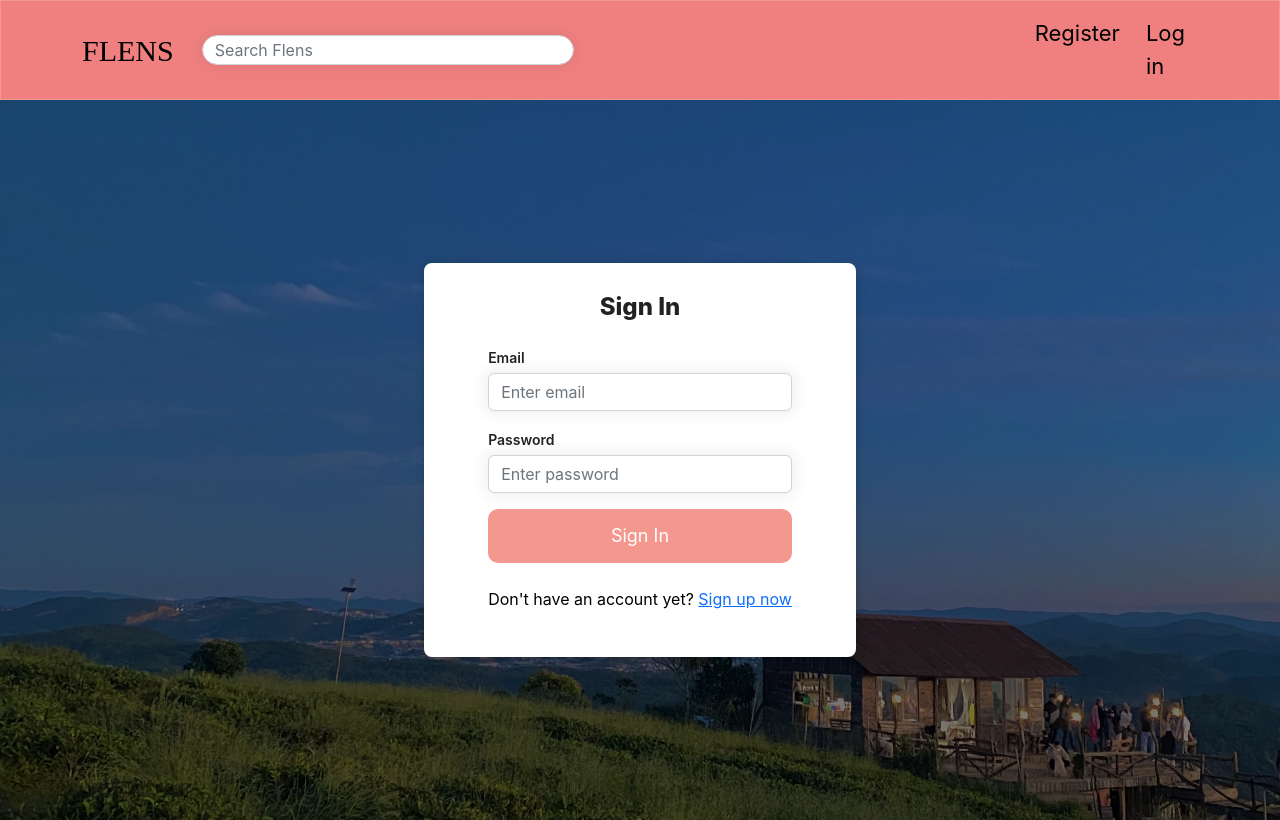
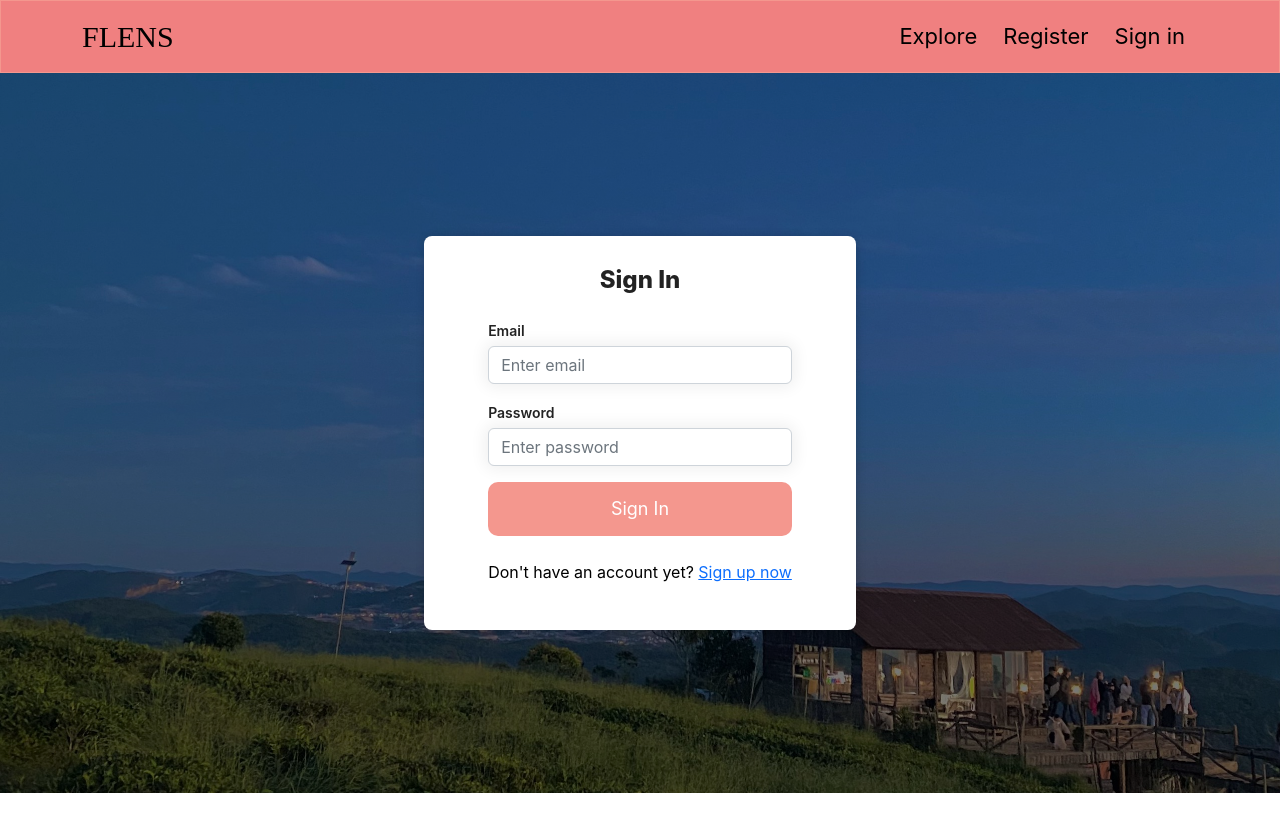
Before and after one commit to HUNG-rushb/Flens, a React (Create React App) app: page /login in a window 1280 px wide. Built offline with nearby package versions, Linux system fonts and the light colour scheme.

Commit message:
update Navbar

```diff
--- a/src/components/NavBar/LogOutButton.jsx
+++ b/src/components/NavBar/LogOutButton.jsx
@@ -1,9 +1,9 @@
+import { useAuthDispatch } from '../../context/AuthContext';
+import { logout } from '../../context/actions/AuthActions';
 import React from 'react';
 import { Nav } from 'react-bootstrap';
+import { BoxArrowRight } from 'react-bootstrap-icons';
 import { useNavigate } from 'react-router-dom';
-import { logout } from '../../context/actions/AuthActions';
-import { useAuthDispatch } from '../../context/AuthContext';
-import { BoxArrowRight } from 'react-bootstrap-icons';
 
 const LogOutButton = () => {
   const dispatch = useAuthDispatch();
@@ -11,7 +11,7 @@ const LogOutButton = () => {
 
   const handleLogout = () => {
     logout(dispatch);
-    navigate('/');
+    // navigate('/');
   };
 
   return (
--- a/src/components/NavBar/NavBar.jsx
+++ b/src/components/NavBar/NavBar.jsx
@@ -1,37 +1,48 @@
+import { useAuthState } from '../../context/AuthContext.js';
+import LogOutButton from './LogOutButton.jsx';
+import './NavBar.css';
+import NavbarSearch from './NavbarSearch.jsx';
 import React, { useContext } from 'react';
 import { Navbar, Container, Nav } from 'react-bootstrap';
 import { Bell, Envelope, PersonCircle } from 'react-bootstrap-icons';
 import { Link } from 'react-router-dom';
-import NavbarSearch from './NavbarSearch.jsx';
-import LogOutButton from './LogOutButton.jsx';
-import './NavBar.css';
-import { useAuthState } from '../../context/AuthContext.js';
 
 const NavBar = () => {
   const { userDetails, token } = useAuthState();
+  const isNotAuthenticated = userDetails === '' && token === '';
 
   return (
     <Navbar expand="md">
       <Container className="navbar-items">
+        {isNotAuthenticated ? (
+          <Navbar.Brand href="/explore" bg="light">
+            FLENS
+          </Navbar.Brand>
+        ) : (
           <Navbar.Brand href="/" bg="light">
             FLENS
           </Navbar.Brand>
+        )}
 
         <Navbar.Toggle aria-controls="basic-navbar-nav" />
 
-        <Navbar.Collapse id="basic-navbar-nav">
-          <NavbarSearch />
-
-          {userDetails === '' && token === '' ? (
+        <Navbar.Collapse className="justify-content-end">
+          {isNotAuthenticated ? (
             <Nav>
+              <Nav.Link as={Link} to="/explore">
+                Explore
+              </Nav.Link>
               <Nav.Link as={Link} to="/register">
                 Register
               </Nav.Link>
               <Nav.Link as={Link} to="/login">
-                Log in
+                Sign in
               </Nav.Link>
             </Nav>
           ) : (
+            <>
+              <NavbarSearch />
+
               <Nav>
                 <Nav.Link as={Link} to="/">
                   Home
@@ -51,6 +62,7 @@ const NavBar = () => {
 
                 <LogOutButton />
               </Nav>
+            </>
           )}
         </Navbar.Collapse>
       </Container>
```
Also changed, not shown: .babelrc (deleted). Lines whose indentation alone changed are shown as unchanged.
